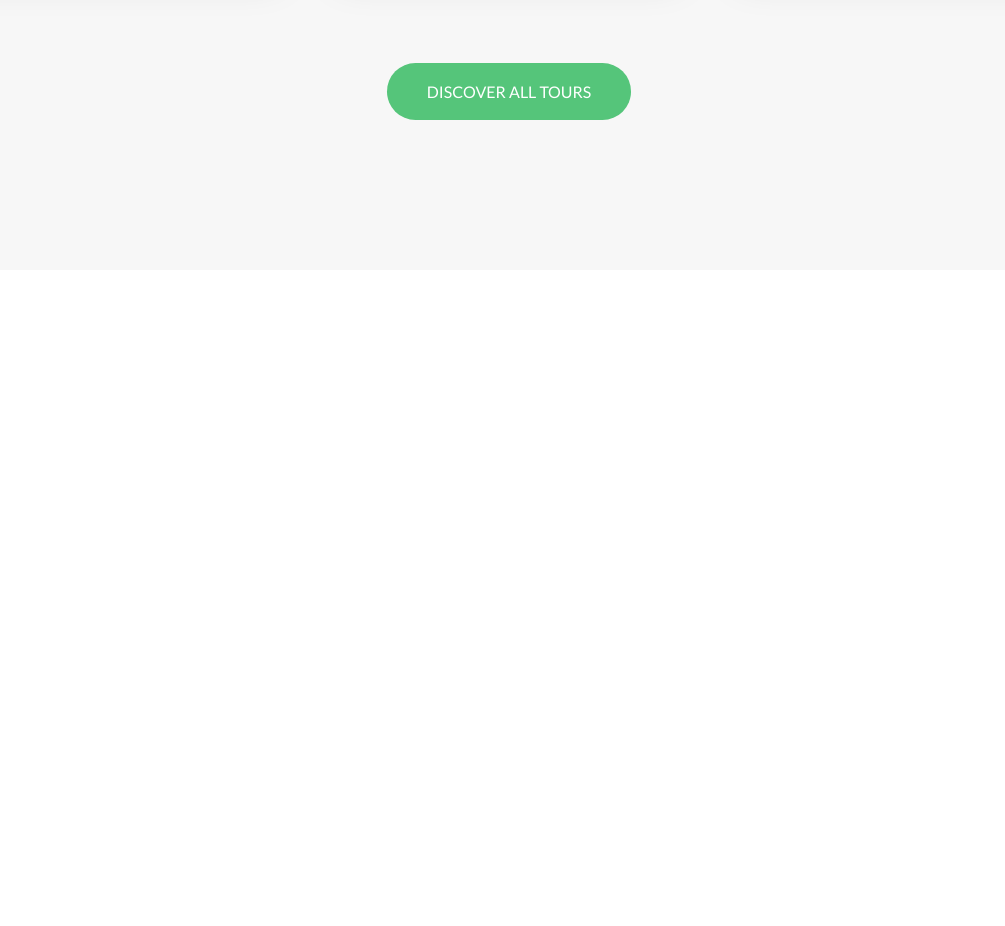
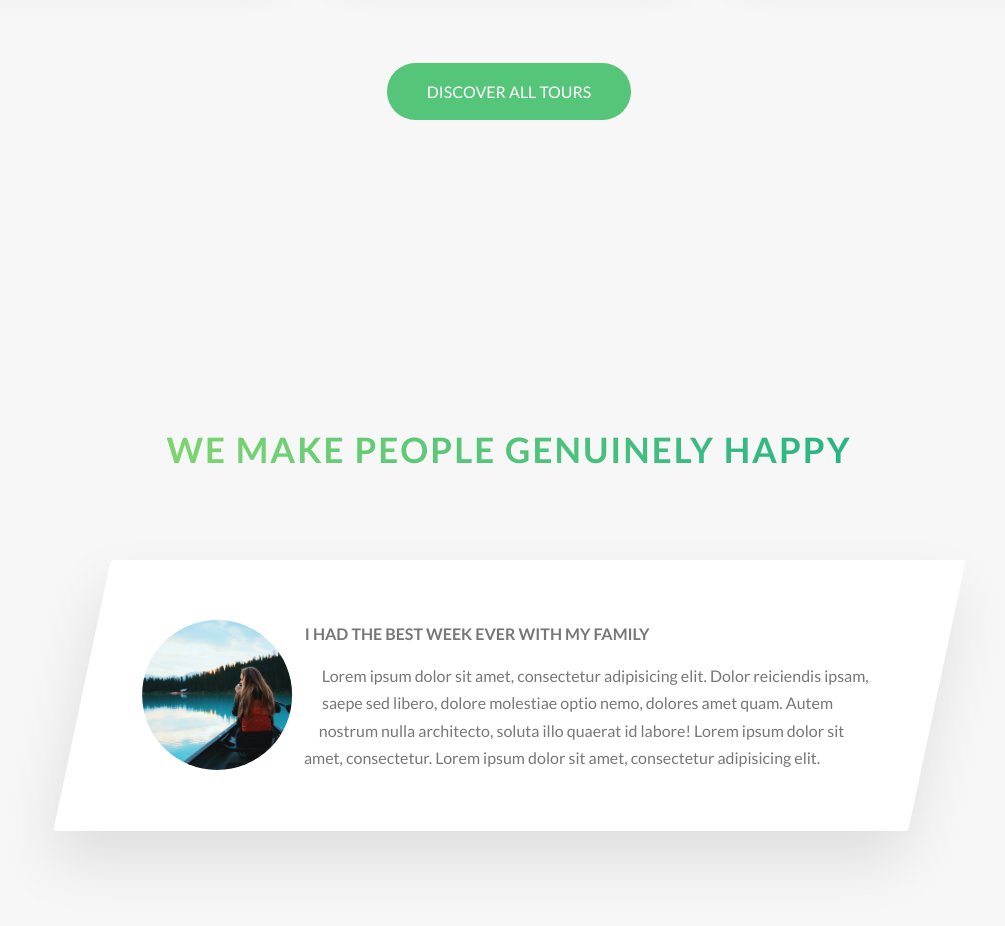
Before and after one commit to EnergeticPixels/natours, a website: page src/index.html in a window 1280 px wide. Shown: the part 2952-3878 px from the top of the page, without its empty margins (131-1136 px from the left). Before the commit the page ends 3252 px from the top, so only its background shows below. Drawn offline with Linux system fonts and the light colour scheme; some icons are missing.

Commit message:
BUILD basic stories section

```diff
--- a/src/index.html
+++ b/src/index.html
@@ -267,6 +267,27 @@
 
             </section>
 
+            <section class="section-stories">
+                <div class="u-center-text u-margin-bottom-big">
+                    <h2 class="heading-secondary">
+                        We make people genuinely happy
+                    </h2>
+                </div>
+                <div class="row">
+                    <div class="story">
+                        <figure class="story__shape">
+                            <img src="./media/nat-8.jpg" alt="Person on a tour" class="story__img">
+                        </figure>
+                        <div class="story__text">
+                            <h3 class="heading-tertiary u-margin-bottom-small">I had the best week ever with my family</h3>
+                            <p>
+                                Lorem ipsum dolor sit amet, consectetur adipisicing elit. Dolor reiciendis ipsam, saepe sed libero, dolore molestiae optio nemo, dolores amet quam. Autem nostrum nulla architecto, soluta illo quaerat id labore! Lorem ipsum dolor sit amet, consectetur. Lorem ipsum dolor sit amet, consectetur adipisicing elit.
+                            </p>
+                        </div>
+                    </div>
+                </div>
+            </section>
+
         </main>
 
     </body>
--- /dev/null
+++ b/src/styles/sass/components/_story.scss
@@ -0,0 +1,38 @@
+.story {
+  width: 75%;
+  margin: 0 auto;
+  box-shadow: 0 3rem 6rem rgba($color-black, .1);
+  background-color: $color-white;
+  border-radius: 3px;
+  padding: 6rem;
+  padding-left: 9rem;
+  font-size: $default-font-size;
+  transform: skewX(-12deg);
+
+  &__shape {
+    width:15rem;
+    height: 15rem;
+    float: left;
+    // background for testing only - before loading image intohtml
+    //background: orangered;
+    // shape-outside only works with elementsthat are floated and defined dimensions
+    -webkit-shape-outside: circle(50% at 50% 50%);
+    shape-outside: circle(50% at 50% 50%);
+
+    -webkit-clip-path: circle(50% at 50% 50%);
+    clip-path: circle(50% at 50% 50%);
+
+    // translateX is used to put some space btwn circle and story text
+    transform: translateX(-3rem) skew(12deg);
+
+  }
+
+  &__img {
+    height: 100%;
+  }
+
+  &__text {
+    transform: skewX(12deg)
+  }
+
+}
--- a/src/styles/sass/main.scss
+++ b/src/styles/sass/main.scss
@@ -13,6 +13,7 @@
 @import './components/composition';
 @import './components/_feature-box';
 @import './components/card';
+@import './components/story';
 
 @import './layout/grid';
 @import './layout/header';
--- a/src/styles/sass/pages/_home.scss
+++ b/src/styles/sass/pages/_home.scss
@@ -25,3 +25,8 @@
   padding: 25rem 0 15rem 0;
   margin-top:-10rem;
 }
+
+.section-stories {
+  padding: 15rem 0;
+  background-color: $color-grey-light-1;
+}
```
Also changed, not shown: src/styles/style.css.
